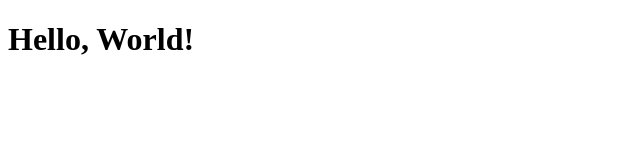
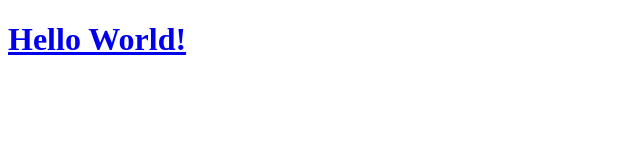
Before and after one commit to gronk-droid/gronk-droid.github.io, a plain HTML site: page index.html in a window 1280 px wide. Shown: the whole page, without its empty margins (0-640 px from the left). Drawn offline with Linux system fonts and the light colour scheme.

Commit message:
making link to website in header

```diff
--- a/index.html
+++ b/index.html
@@ -1,11 +1,13 @@
 <!DOCTYPE html>
 <html lang="en">
-<head>
-    <meta charset="UTF-8">
-    <meta name="viewport" content="width=device-width, initial-scale=1.0">
+  <head>
+    <meta charset="UTF-8" />
+    <meta name="viewport" content="width=device-width, initial-scale=1.0" />
     <title>Document</title>
-</head>
-<body>
-    <h1>Hello, World!</h1>
-</body>
+  </head>
+  <body>
+    <h1>
+        <a href="https://gronk-droid.github.io">Hello World!</a>
+    </h1>
+  </body>
 </html>
```
